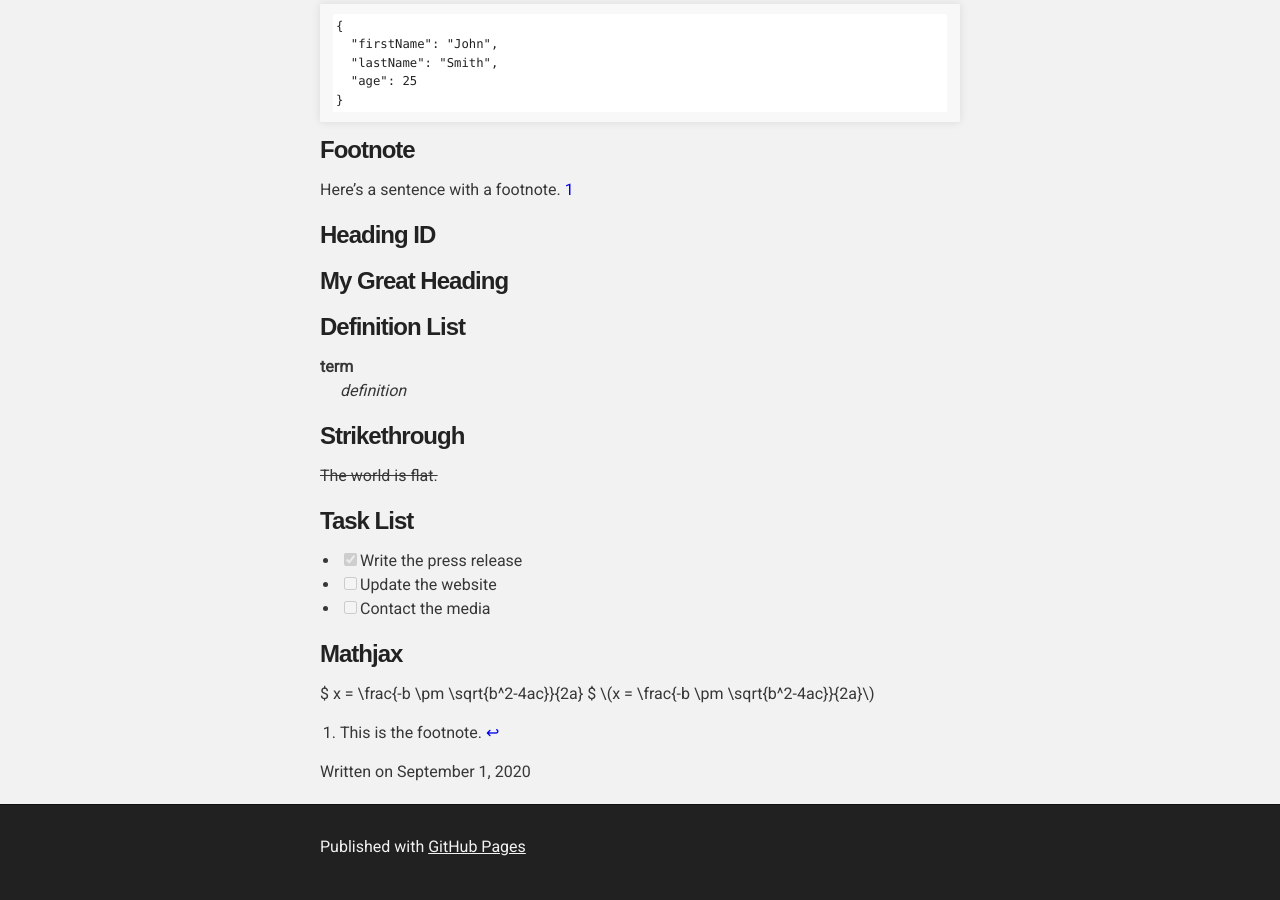
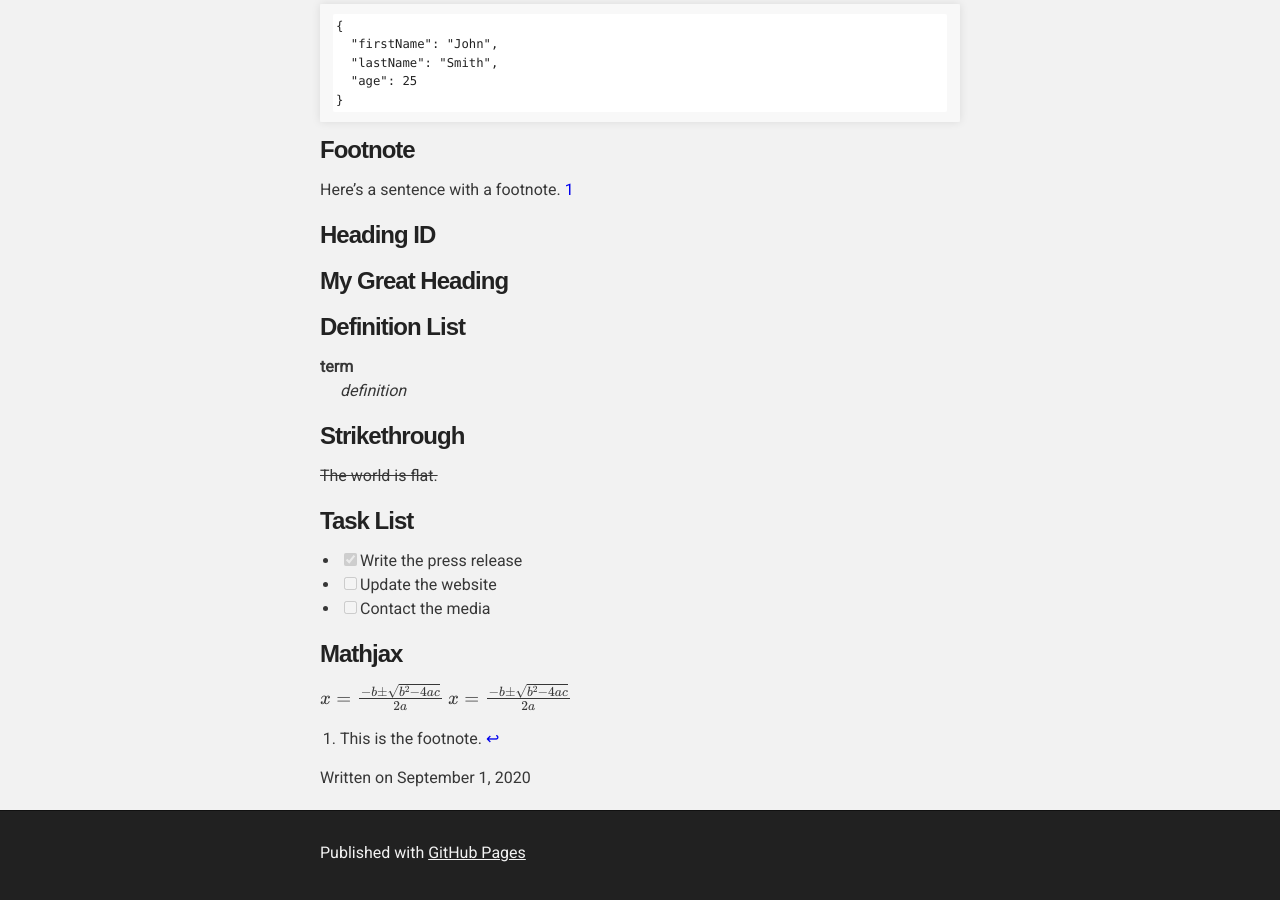
Before and after one commit to wlogdkim/wlogdkim.github.io, a Jekyll site: the page built from _posts/2020-09-01-markdown-test.markdown, in a window 1280 px wide and 900 px high, scrolled down 2358 px. Built offline with Jekyll 4.4.1, drawn with Linux system fonts in a browser that asks for light colours; some web fonts are replaced; formulas are drawn with MathJax 3; part of the change alters nothing that is shown.

```diff
--- a/_layouts/post.html
+++ b/_layouts/post.html
@@ -2,9 +2,11 @@
 layout: default
 ---
 <script type="text/x-mathjax-config">
-        MathJax.Hub.Config({
-        tex2jax: {inlineMath: [ ['$','$'], ["\\(","\\)"] ],processEscapes: true}
-        });
+	MathJax.Hub.Config({
+	tex2jax: {inlineMath: [ ['$','$'], ["\\(","\\)"] ],processEscapes: true}
+	});
+</script>
+<script type="text/javascript" async src="https://cdnjs.cloudflare.com/ajax/libs/mathjax/2.7.2/MathJax.js?config=TeX-MML-AM_CHTML">
 </script>
 <article class="post">
   <h1>{{ page.title }}</h1>
```
